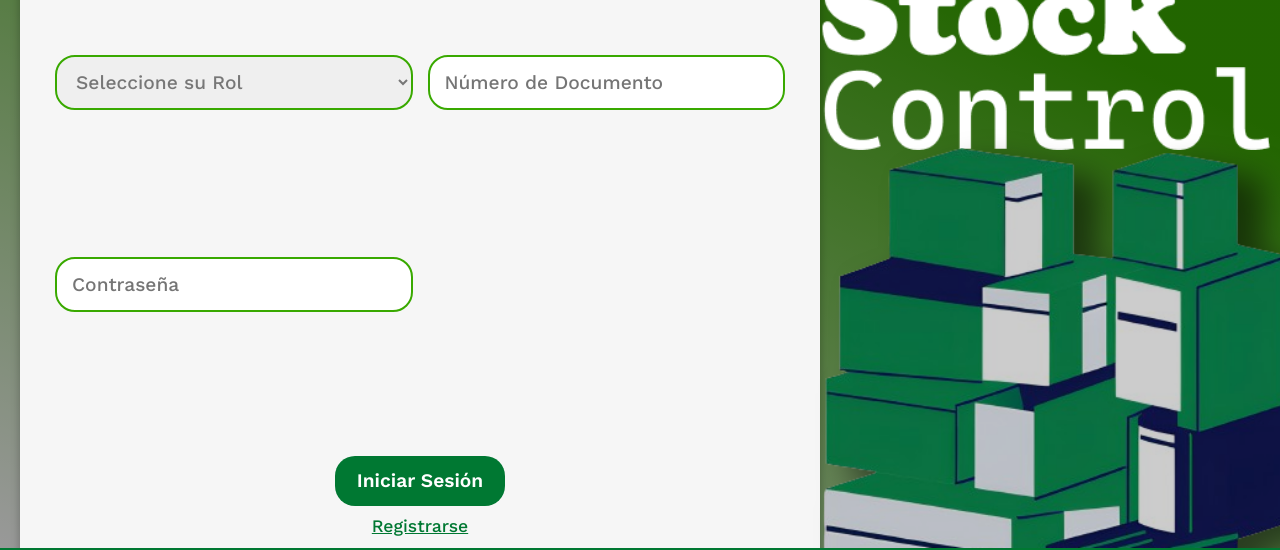
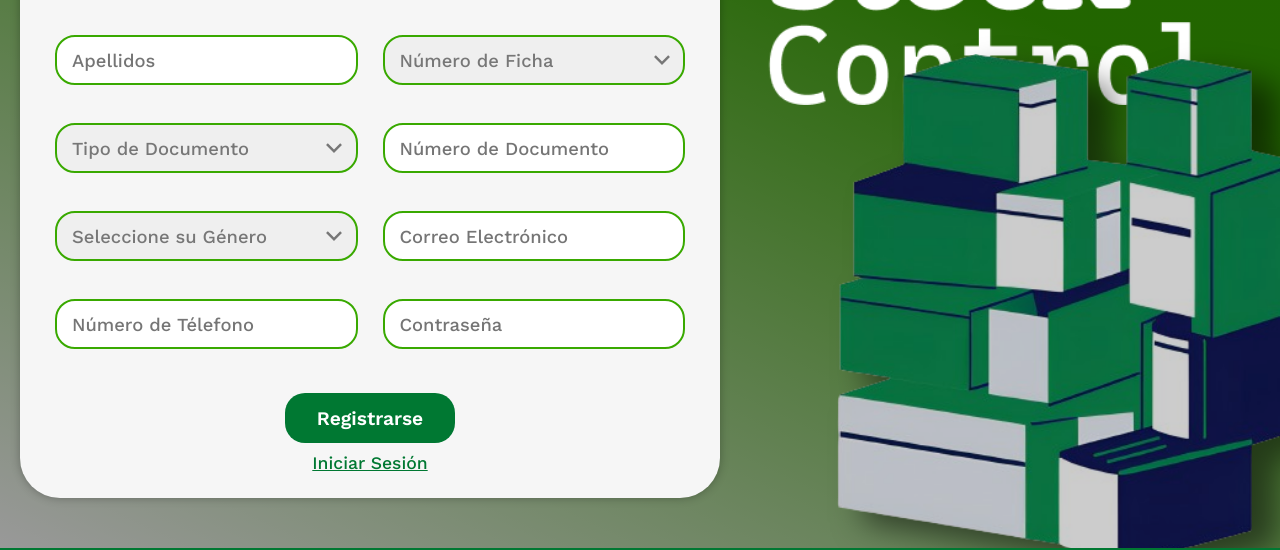
Before and after one commit to YariangelAray/Stock-Control, a plain HTML site: page Vista/Registro.html in a window 1280 px wide. Shown: the part 202-752 px from the top of the page. Drawn offline with nearby package versions, Linux system fonts and the light colour scheme.

Commit message:
Registro

```diff
--- a/Vista/Registro.html
+++ b/Vista/Registro.html
@@ -14,17 +14,45 @@
       <form action="" class="form form--signup">
         <div class="form__header"><h2 class="subtitulo">Registrarse</h2></div>
         <div class="form__body">
-          <select name="Rol" id="rol" class="input">
-            <option value="">Seleccione su Rol</option>
-            <option value="rol_1">Usuario Administrativo</option>
-            <option value="rol_2">Usuario Corriente</option>
+
+          <input type="text" class="input" placeholder="Nombres" name="nombre">
+
+          <select name="programa" id="programa" class="input input--select">
+            <option value="">Programa de Formación</option>
+            <option value="prog_1">(ADSO) - Análisis y Desarrollo de Software</option>
           </select>
-          <input type="text" class="input" placeholder="Número de Documento">
-          <input type="text" class="input" placeholder="Contraseña">
+
+          <input type="text" class="input" placeholder="Apellidos" name="apellido">
+
+          <select name="ficha" id="ficha" class="input input--select">
+            <option value="">Número de Ficha</option>
+            <option value="ficha_1">2894667</option>
+          </select>
+
+          <select name="tipo_documento" id="tipo_documento" class="input input--select">
+            <option value="">Tipo de Documento</option>
+            <option value="tipo_1">Tarjeta de Identidad</option>
+            <option value="tipo_2">Cédula de Ciudadania</option>
+            <option value="tipo_3">Cédula de Extranjería</option>
+          </select>
+
+          <input type="text" class="input" placeholder="Número de Documento" name="no_documento">
+
+          <select name="genero" id="genero" class="input input--select">
+            <option value="">Seleccione su Género</option>
+            <option value="gen_1">Masculino</option>
+            <option value="gen_2">Femenino</option>
+            <option value="gen_3">Otro</option>
+          </select>
+
+          <input type="text" class="input" placeholder="Correo Electrónico" name="correo">
+          <input type="text" class="input" placeholder="Número de Télefono" name="telefono">
+          <input type="text" class="input" placeholder="Contraseña" name="contraseña">
+
         </div>
         <div class="form__action">
-          <button class="button">Iniciar Sesión</button>
-          <a href="" class="link">Registrarse</a>
+          <button class="button">Registrarse</button>
+          <a href="" class="link">Iniciar Sesión</a>
         </div>
       </form>
 
@@ -41,7 +69,7 @@
         <img src="Img/Titulo.png" alt="Stock Control" >
       </div>
 
-      <div class="main__img-cajas main__img-cajas--rigth">
+      <div class="main__img-cajas main__img-cajas--right">
         <img src="Img/CAJAS.png" alt="cajas_inventario">
       </div>
 
--- a/Vista/style.css
+++ b/Vista/style.css
@@ -19,11 +19,20 @@
   --negro: #000000;
 }
 
+body{
+  background-color: var(--blanco);
+}
+
 .content{
   height: 100vh;
   display: grid;
   grid-template-rows: 1fr 50px;
   grid-template-columns: 1fr;
+}
+
+.content--user-interface{
+  padding: 15px;
+  grid-template-rows: 100px 1fr;
 }
 
 .main{
@@ -50,8 +59,8 @@
 .main__img-cajas{
   display: flex;
   align-items: center;
-  min-width: 470px;
-  max-width: 470px;
+  min-width: 450px;
+  max-width: 450px;
 }
 .main__img-cajas > img{
   min-height: 510px;
@@ -60,15 +69,15 @@
 }
 
 .main__img-cajas--left {
-  transform: translateX(-16%);
+  transform: translateX(-20%);
 }
-.main__img-cajas--rigth{
+.main__img-cajas--right{
   position: absolute;
   bottom: -5%;
   right: -5%;
 }
 
-.main__img-cajas--rigth > img{
+.main__img-cajas--right > img{
   filter: brightness(80%) drop-shadow(-25px 15px 15px #00000080);
   transform: scaleX(-1);
 }
@@ -131,23 +140,19 @@
   background-color: var(--gris-panel);
   border-radius: 40px;
   box-shadow: 0 0 10px 0px #00000047;
-  padding: 25px 20px;
+  padding: 20px 20px;
 
   display: grid;
-  grid-template-rows: 1fr 3fr 1.5fr;
+  grid-template-rows: 50px 3fr 100px;
   align-items: center;
 }
 
 .form--signup{
-  width: 800px;
-  height: 800px;
+  width: 700px;
+  height: 650px;
 }
 
-.form--signup .form__body{
-  display: grid;
-  grid-template-columns: 1fr 1fr;
-  align-items: center;
-}
+
 
 .form__header{
   display: flex;
@@ -164,16 +169,24 @@
   display: flex;
   flex-direction: column;
   padding: 10px 15px;
-  gap: 15px;
   height: 100%;
   justify-content: center;
+  gap:10px;
+}
+
+.form--signup .form__body{
+  display: grid;
+  grid-template-columns: 1fr 1fr;
+  align-items: center;
+  gap: 0;
+  column-gap: 25px;
 }
 
 .input{
   display: flex;
   width: 100%;
-  height: 55px;
-  font-size: 1.2rem;
+  height: 50px;
+  font-size: 1.15rem;
   font-weight: 500;
   color: var(--gris-letras);
   border: none;
@@ -183,16 +196,20 @@
   padding: 0 15px 0;
 }
 
-.input--rol{
-  margin-bottom: 20px;
-  appearance: none; /* quita el estilo por defecto */
+.input--select{
+  appearance: none;
   -webkit-appearance: none;
   -moz-appearance: none;
 
   background-image: url('Img/arrow-down-s-line.svg');
   background-repeat: no-repeat;
-  background-position: right 1rem center;
+  background-position: right 0.4rem center;
   background-size: 30px;
+  padding-right: 40px;
+}
+
+.form--signin .input--select{
+  margin-bottom: 20px;
 }
 
 .input:focus{
```
Also changed, not shown: Vista/Inventarios.html (added, +12 -0 lines), Vista/index.html (+5 -5 lines).
